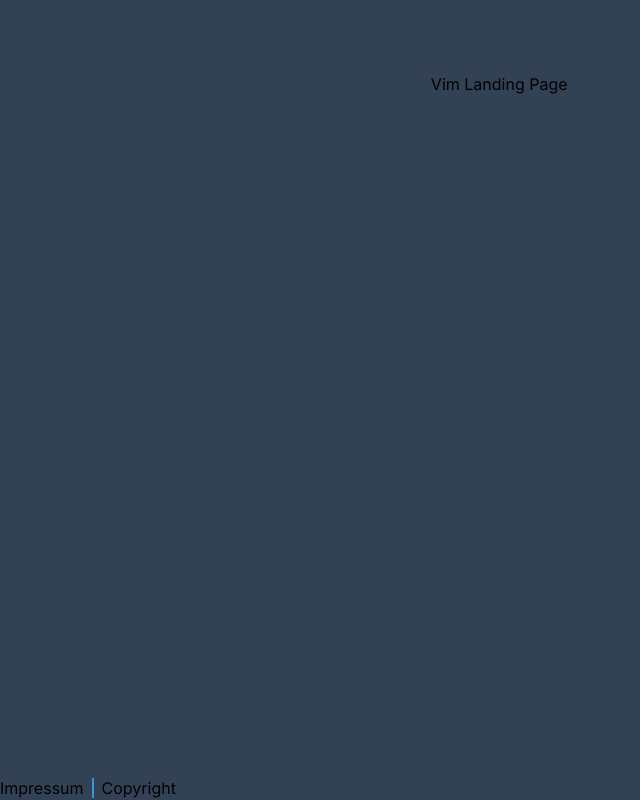
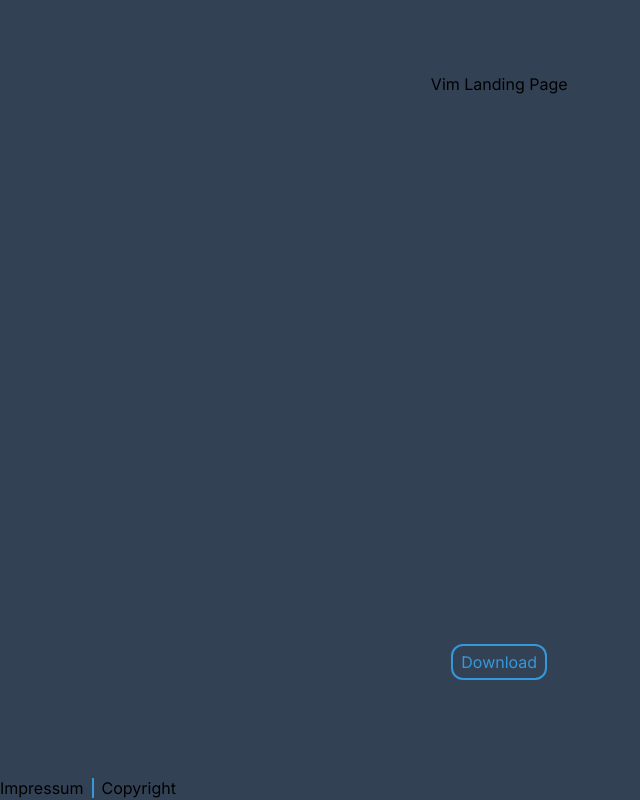
Before and after one commit to vim/website_next_generation, a Next.js app in the folder web/: page / in a window 1280 px wide. Shown: the part 824-1624 px from the top of the page, without its empty margins (0-640 px from the left). Built offline with nearby package versions, Linux system fonts and the light colour scheme; no server answers.

Commit message:
Update postcss-import to version 16.0.0

```diff
--- a/web/package.json
+++ b/web/package.json
@@ -26,6 +26,7 @@
     "eslint-config-prettier": "^9.1.0",
     "eslint-plugin-import-helpers": "^1.3.1",
     "postcss": "^8",
+    "postcss-import": "^16.0.0",
     "tailwindcss": "^3",
     "typescript": "^5"
   }
--- a/web/postcss.config.js
+++ b/web/postcss.config.js
@@ -1,6 +1,7 @@
 module.exports = {
-  plugins: {
-    tailwindcss: {},
-    autoprefixer: {},
-  },
-}
+    plugins: {
+        'postcss-import': {},
+        tailwindcss: {},
+        autoprefixer: {},
+    },
+};
--- a/web/src/app/layout.tsx
+++ b/web/src/app/layout.tsx
@@ -1,6 +1,6 @@
 import type { Metadata } from 'next';
 import { Inter } from 'next/font/google';
-import './globals.css';
+import '../styles/globals.css';
 import Layout from '@/components/Layout/Layout';
 
 const inter = Inter({ subsets: ['latin'] });
--- a/web/src/app/page.tsx
+++ b/web/src/app/page.tsx
@@ -1,4 +1,3 @@
-// Example request to cms
 const cmsContentType = 'announcements';
 fetch(`${process.env.CMS_API}/${cmsContentType}`, {
     headers: {
@@ -12,6 +11,7 @@ export default function Home() {
     return (
         <main className="flex min-h-screen flex-col items-center justify-between p-24">
             <h1>Vim Landing Page</h1>
+            <button className="btn inverted">Download</button>
         </main>
     );
 }
--- /dev/null
+++ b/web/src/styles/components.css
@@ -0,0 +1,9 @@
+@layer components {
+    .btn {
+        @apply border-2 rounded-xl px-2 py-1;
+    }
+
+    .btn.inverted {
+        @apply text-primary border-primary;
+    }
+}
--- a/web/src/app/globals.css
+++ b/web/src/styles/globals.css
@@ -1,3 +1,4 @@
+@import "./components.css";
 @tailwind base;
 @tailwind components;
 @tailwind utilities;
```
Also changed, not shown: 1 other file (tests, documents, lock files or other folders).
